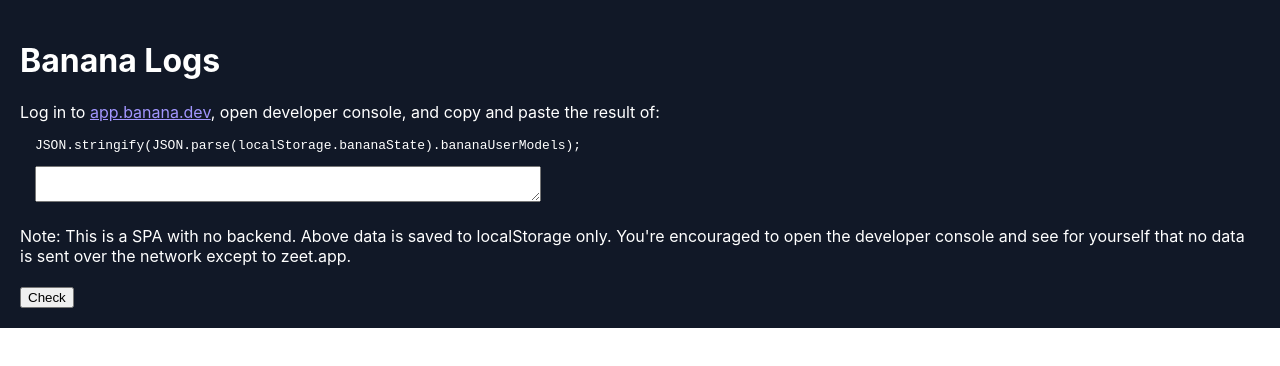
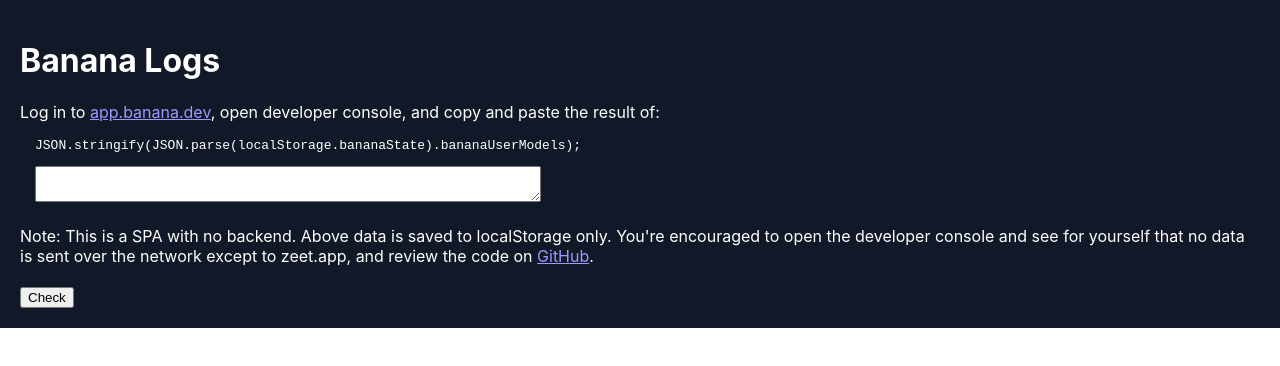
Before and after one commit to kiri-art/banana-logs, a React (Create React App) app: page / in a window 1280 px wide. Shown: the top 366 px of the page. Built offline with nearby package versions, Linux system fonts and the light colour scheme.

Commit message:
add github ref

```diff
--- a/src/App.tsx
+++ b/src/App.tsx
@@ -132,7 +132,8 @@
           Note: This is a SPA with no backend. Above data is saved to
           localStorage only. You're encouraged to open the developer console and
           see for yourself that no data is sent over the network except to
-          zeet.app.
+          zeet.app, and review the code on{" "}
+          <a href="https://github.com/gadicc/banana-logs">GitHub</a>.
         </div>
         <br />
         <button onClick={check} disabled={!!checkDisabled}>
```
